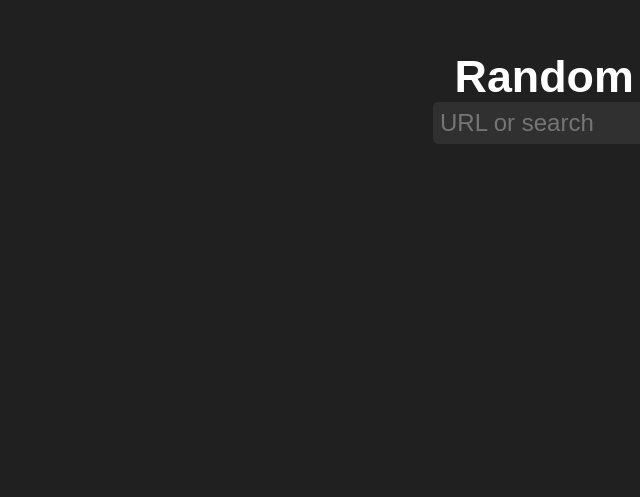
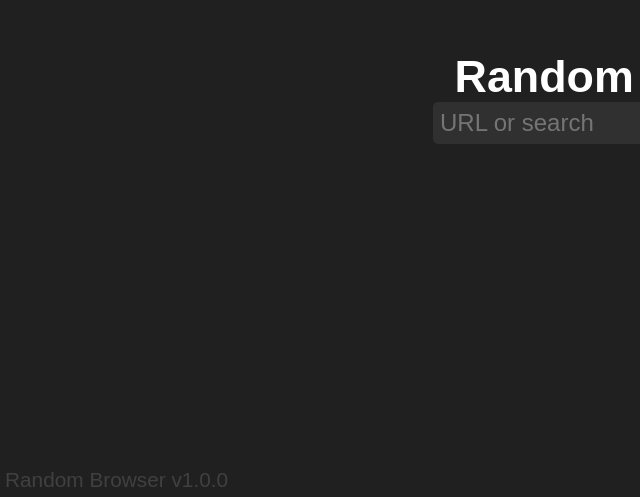
Before and after one commit to YisusGaming/random-browser, an Electron app: page src/public/index.html in a window 1280 px wide. Shown: the part 303-800 px from the top of the page, 0-640 px from the left. Drawn offline with Linux system fonts and the light colour scheme.

Commit message:
Small changes to main window

```diff
--- a/src/public/css/index.css
+++ b/src/public/css/index.css
@@ -4,6 +4,7 @@
 }
 
 body {
+    position: relative;
     background: #202020;
     color: #ffffff;
 }
@@ -64,3 +65,12 @@ body {
     border-color: #ffffff;
     color: #202020;
 }
+
+#browser-version {
+    font-family: sans-serif;
+    font-size: 1.3rem;
+    color: #404040;
+    position: absolute;
+    bottom: 0;
+    padding: 5px;
+}
--- a/src/public/index.html
+++ b/src/public/index.html
@@ -15,6 +15,7 @@
             <button type="submit">Search</button>
         </form>
     </div>
+    <p id="browser-version">Random Browser v1.0.0</p>
 
     <script src="js/index.js"></script>
 </body>
```
Also changed, not shown: src/index.ts (+6 -2 lines).
